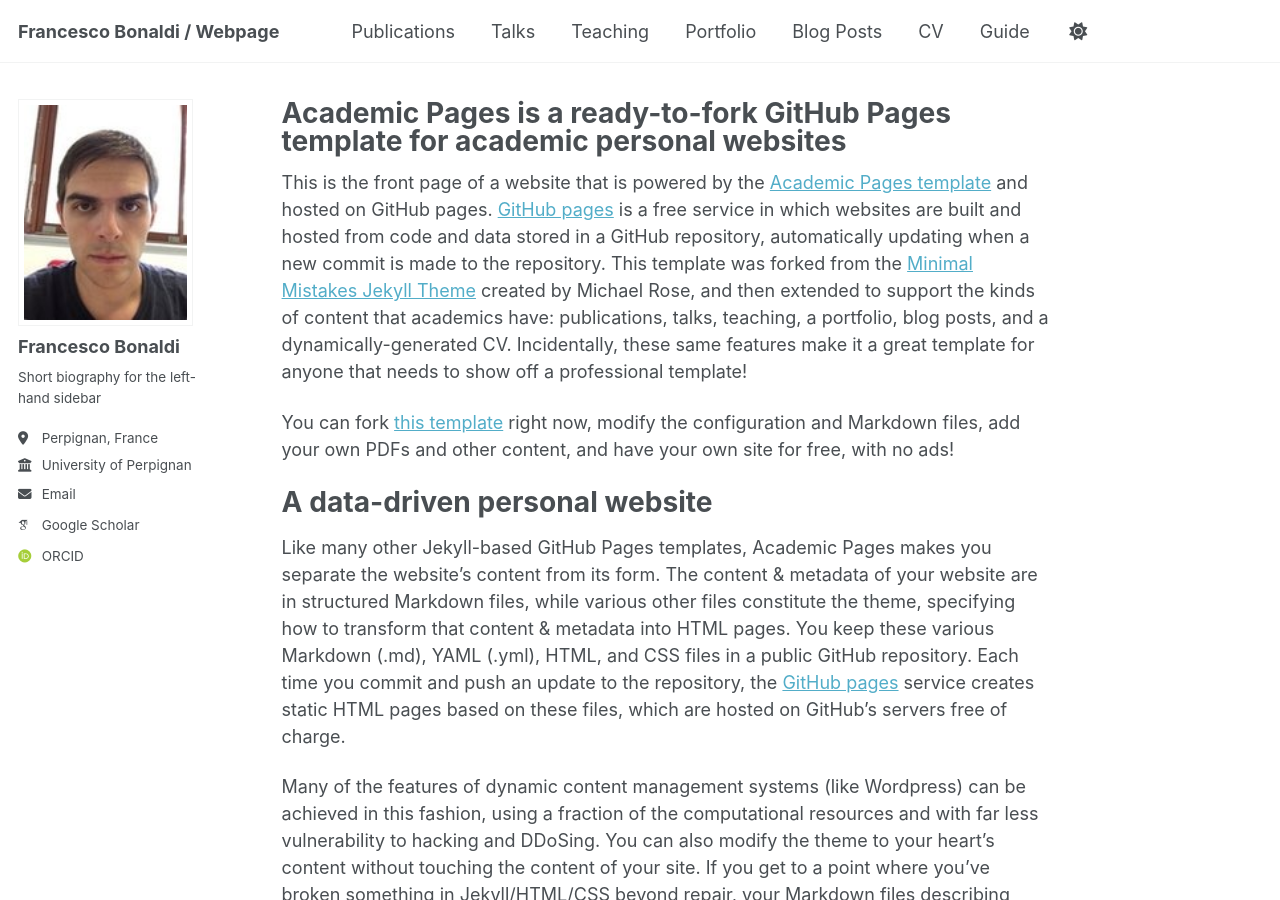
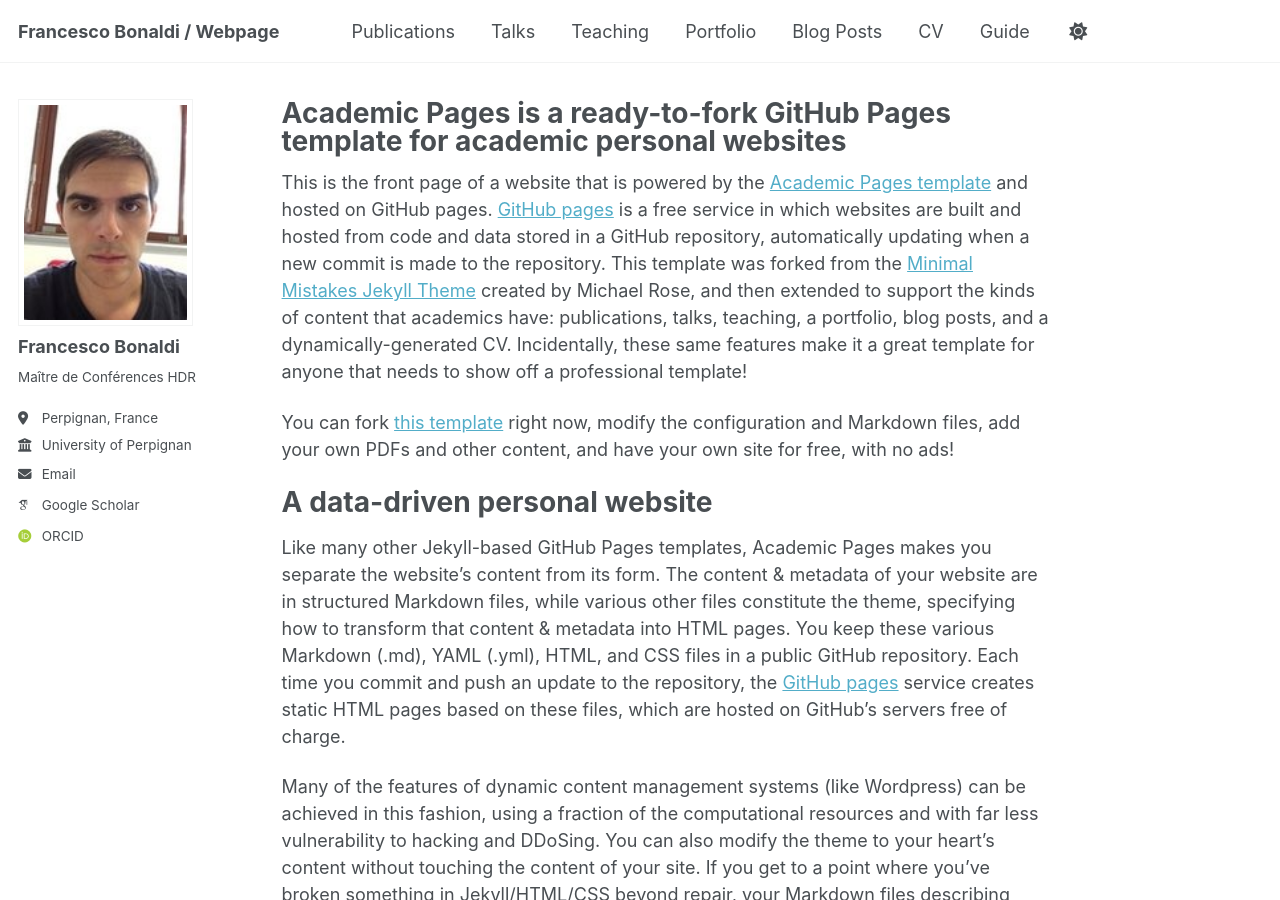
Before and after one commit to fbonaldi/fbonaldi.github.io, a Jekyll site: the page built from _pages/about.md, in a window 1280 px wide and 900 px high. Built offline with Jekyll 4.4.1, drawn with Linux system fonts in a browser that asks for light colours; some web fonts are replaced; a script bundle is joined from its source files by our own code; library files that are not in the unit come from our copies.

Commit message:
Update _config.yml

```diff
--- a/_config.yml
+++ b/_config.yml
@@ -26,7 +26,7 @@ author:
   avatar           : "photo.jpg"
   name             : "Francesco Bonaldi"
   pronouns         : # example: "she/her"
-  bio              : "Short biography for the left-hand sidebar"
+  bio              : "Maître de Conférences HDR"
   location         : "Perpignan, France"
   employer         : "University of Perpignan"
   uri              : # URL
```
